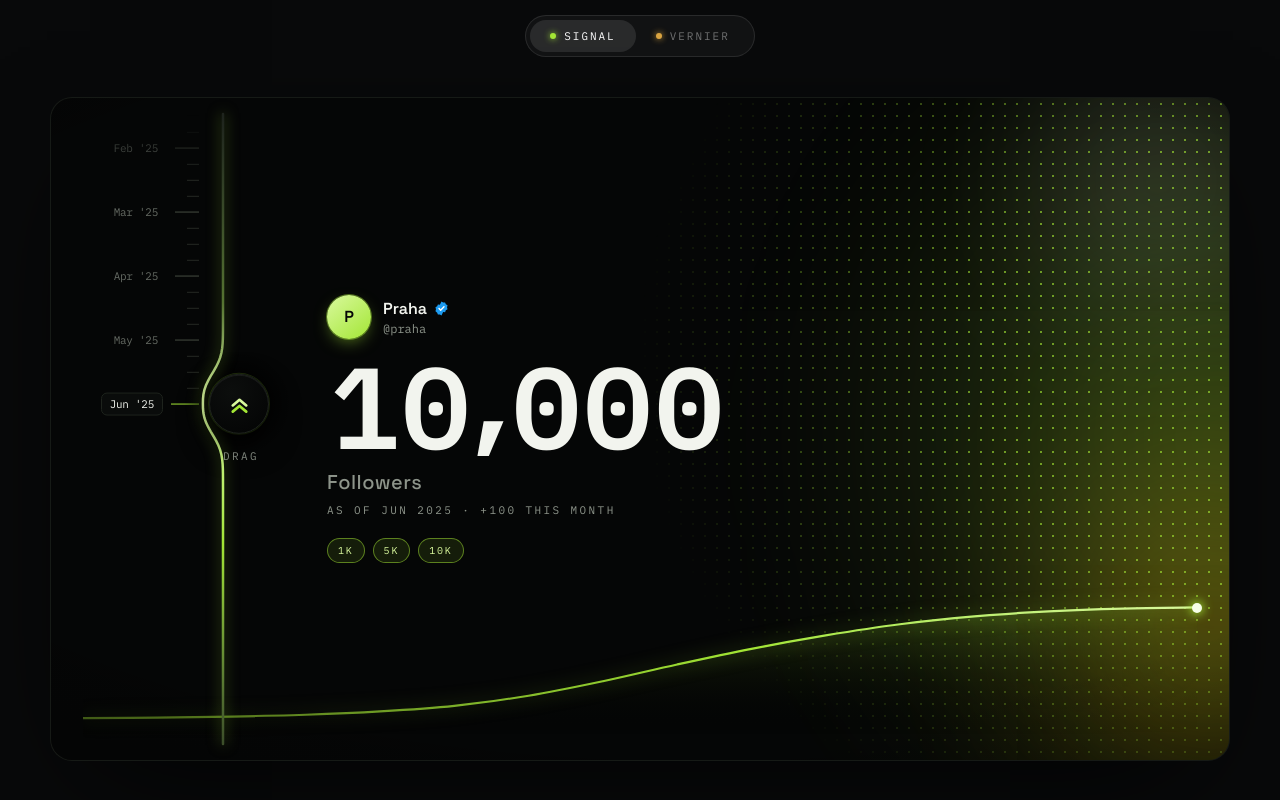
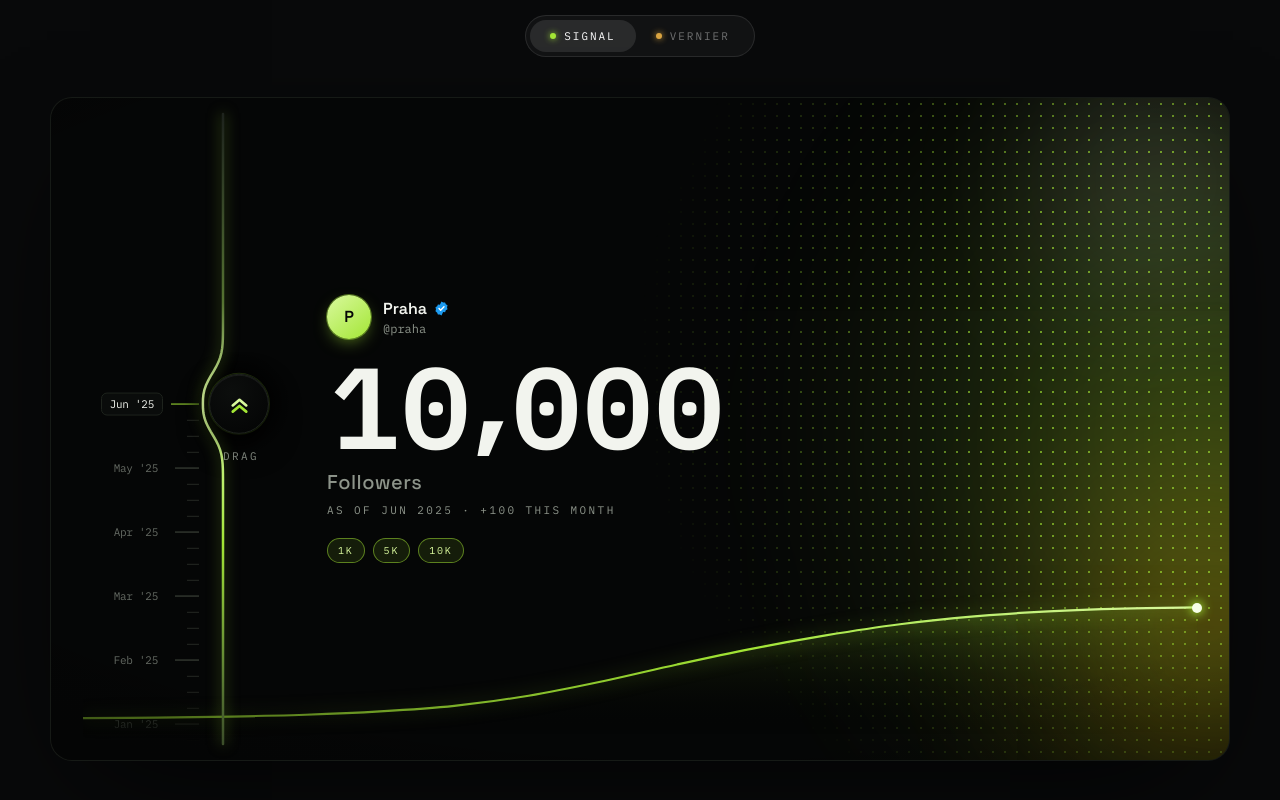
Before and after one commit to SparrowisHIM/measuring-component-, a Next.js app: page / in a window 1280 px wide. Shown: the part 198-998 px from the top of the page. Built offline with nearby package versions, Linux system fonts and the light colour scheme.

Commit message:
fix: climb the vertical tape upward so dragging up raises the reading

```diff
--- a/src/components/growth/TapeScrubber.tsx
+++ b/src/components/growth/TapeScrubber.tsx
@@ -136,9 +136,14 @@ export function TapeScrubber({
   }, [horizontal]);
   const head = len * (horizontal ? 0.5 : 0.46);
 
-  // Tape offset: month i lives at i*step on the tape; the active month is
-  // pinned under the head.
-  const tapeOffset = useTransform(progress, (p) => head - clamp01(p) * last * geo.step);
+  // Tape layout: horizontally time runs left -> right; vertically the scale
+  // climbs — later months (higher values) sit toward the top, like a fader.
+  const tapePos = useCallback(
+    (months: number) => (horizontal ? months : last - months) * geo.step,
+    [horizontal, last, geo.step],
+  );
+  // The active month is pinned under the head.
+  const tapeOffset = useTransform(progress, (p) => head - tapePos(clamp01(p) * last));
 
   // Pocket depth = base hug + a squeeze that grows with scrub velocity + a
   // slow idle breath while the hint is up. Spring-smoothed.
@@ -235,7 +240,8 @@ export function TapeScrubber({
       if (!d) return;
       if (d.moved < 5) {
         // A tap reads the tape where it was touched: jump to that month.
-        const idx = Math.round(d.startP * last + (mainPos(e) - head) / geo.step);
+        const off = (mainPos(e) - head) / geo.step;
+        const idx = Math.round(d.startP * last + (horizontal ? off : -off));
         onScrub(Math.min(last, Math.max(0, idx)) / last);
       } else {
         // Settle the reading on the nearest month.
@@ -327,8 +333,8 @@ export function TapeScrubber({
                 }
                 style={
                   horizontal
-                    ? { left: i * geo.step, top: geo.tickFrom }
-                    : { top: i * geo.step, right: geo.railCross - geo.labelEnd - geo.tickMajor - 8 }
+                    ? { left: tapePos(i), top: geo.tickFrom }
+                    : { top: tapePos(i), right: geo.railCross - geo.labelEnd - geo.tickMajor - 8 }
                 }
               >
                 {!horizontal && (
@@ -365,7 +371,7 @@ export function TapeScrubber({
           {/* Minor ticks — the ruler's fine graduation */}
           {series.points.slice(0, -1).map((pt, i) =>
             Array.from({ length: MINOR - 1 }, (_, k) => {
-              const at = (i + (k + 1) / MINOR) * geo.step;
+              const at = tapePos(i + (k + 1) / MINOR);
               return (
                 <span
                   key={`${pt.label}-${k}`}
```
